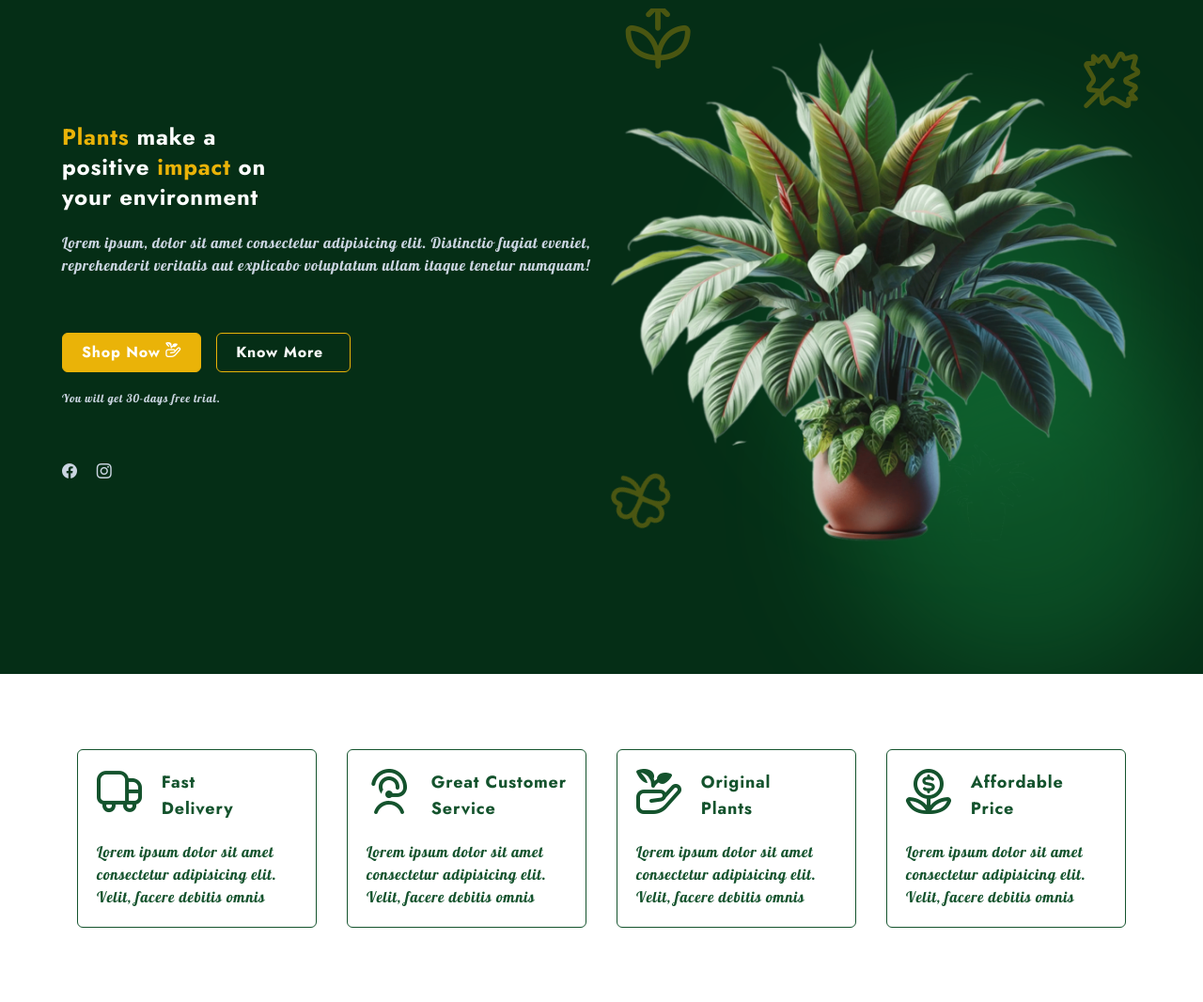
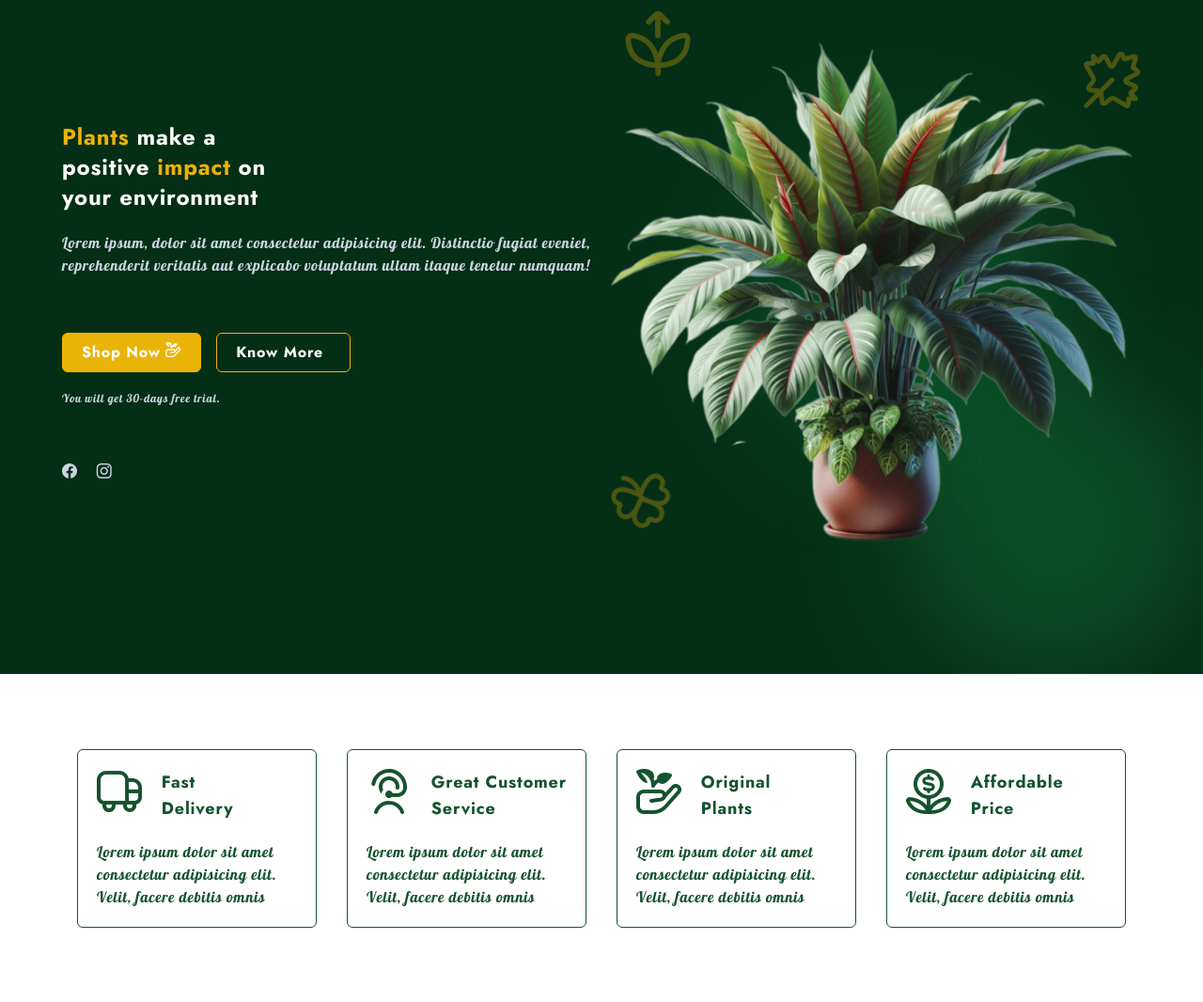
Before and after one commit to naembfh/endeavor, a Django app: page /add-review/ in a window 1280 px wide. Shown: the part 71-1137 px from the top of the page at 94% size. Run offline with Django 4.2, Linux system fonts and the light colour scheme; a user stored in the database is signed in; some libraries are stand-ins or nearby versions.

Commit message:
for deploy

```diff
--- a/Endeavor/settings.py
+++ b/Endeavor/settings.py
@@ -27,7 +27,11 @@ SECRET_KEY = 'django-insecure-rwdw-z8#$9=wyz04-xa9r=&ut25)y^o2sx-sknq=2%y)gse%sj
 DEBUG = True
 
 ALLOWED_HOSTS = ['endeavor-0mz9.onrender.com', 'localhost', '127.0.0.1']
-
+CSRF_TRUSTED_ORIGINS = [
+    'https://endeavor-0mz9.onrender.com',
+    'http://localhost',
+    'http://127.0.0.1',
+]
 
 # Application definition
 
--- a/templates/include/home/heroSection.html
+++ b/templates/include/home/heroSection.html
@@ -1,9 +1,9 @@
 {% load static %}
 <section class="relative">
-    <div class="w-56 h-56 bg-green-700 rounded-full blur-3xl -z-10 opacity-40 absolute top-1/2 left-1/2 transform translate-x-1/2 -translate-y-1/2 sm:w-64 sm:h-64 md:w-72 md:h-72 lg:w-80 lg:h-80 xl:w-96 xl:h-96">
+    <div class="w-48 h-48 bg-green-700 rounded-full blur-3xl -z-10 opacity-40 absolute top-1/2 left-1/2 transform translate-x-1/2 -translate-y-1/2 sm:w-56 sm:h-56 md:w-64 md:h-64 lg:w-72 lg:h-72 xl:w-80 xl:h-80">
     </div>
 
-    <div class="w-56 h-56 bg-green-700 rounded-full blur-3xl -z-10 opacity-40 absolute bottom-0 right-0 sm:w-64 sm:h-64 md:w-72 md:h-72 lg:w-80 lg:h-80 xl:w-96 xl:h-96">
+    <div class="w-48 h-48 bg-green-700 rounded-full blur-3xl -z-10 opacity-40 absolute bottom-0 right-0 sm:w-56 sm:h-56 md:w-64 md:h-64 lg:w-72 lg:h-72 xl:w-80 xl:h-80">
     </div>
 
     <div class="container mx-auto px-4">
@@ -39,14 +39,14 @@
             <div class="w-full relative lg:w-1/2">
                 <img src="{% static 'img/home.png' %}" alt="" class="w-full h-auto">
                 <!-- Leaf -->
-                <div class="absolute -top-8 right-0 opacity-30 animate-movingY sm:-top-10 md:-top-12 xl:top-5">
-                    <i class="fi fi-rr-leaf-maple text-5xl sm:text-6xl text-yellow-500"></i>
+                <div class="absolute -top-6 right-0 opacity-30 animate-movingY sm:-top-8 md:-top-10 lg:-top-12 xl:top-5">
+                    <i class="fi fi-rr-leaf-maple text-4xl sm:text-5xl md:text-6xl text-yellow-500"></i>
                 </div>
                 <div class="absolute bottom-0 left-0 opacity-30 xl:bottom-11 animate-rotating">
-                    <i class="fi fi-rr-three-leaf-clover text-5xl sm:text-6xl text-yellow-500"></i>
+                    <i class="fi fi-rr-three-leaf-clover text-4xl sm:text-5xl md:text-6xl text-yellow-500"></i>
                 </div>
-                <div class="absolute -top-8 left-5 opacity-30 lg:block animate-scalingUp">
-                    <i class="fi fi-rr-plant-growth text-5xl sm:text-6xl text-yellow-500"></i>
+                <div class="absolute -top-6 left-5 opacity-30 lg:block animate-scalingUp">
+                    <i class="fi fi-rr-plant-growth text-4xl sm:text-5xl md:text-6xl text-yellow-500"></i>
                 </div>
             </div>
         </div>
--- a/theme/static/css/dist/styles.css
+++ b/theme/static/css/dist/styles.css
@@ -939,6 +939,10 @@ select{
   right: -0px;
 }
 
+.-top-6{
+  top: -1.5rem;
+}
+
 .-z-10{
   z-index: -10;
 }
@@ -1091,6 +1095,10 @@ select{
   height: 14rem;
 }
 
+.h-48{
+  height: 12rem;
+}
+
 .max-h-\[25rem\]{
   max-height: 25rem;
 }
@@ -1157,6 +1165,10 @@ select{
 
 .w-screen{
   width: 100vw;
+}
+
+.w-48{
+  width: 12rem;
 }
 
 .max-w-2xl{
@@ -1717,6 +1729,10 @@ select{
 
 .italic{
   font-style: italic;
+}
+
+.leading-tight{
+  line-height: 1.25;
 }
 
 .text-blue-500{
@@ -2136,6 +2152,10 @@ h3{
     top: -2.5rem;
   }
 
+  .sm\:-top-8{
+    top: -2rem;
+  }
+
   .sm\:h-20{
     height: 5rem;
   }
@@ -2201,6 +2221,11 @@ h3{
     font-size: 1rem;
     line-height: 1.5rem;
   }
+
+  .sm\:text-5xl{
+    font-size: 3rem;
+    line-height: 1;
+  }
 }
 
 @media (min-width: 540px){
@@ -2208,6 +2233,10 @@ h3{
     top: -3rem;
   }
 
+  .md\:-top-10{
+    top: -2.5rem;
+  }
+
   .md\:mb-20{
     margin-bottom: 5rem;
   }
@@ -2290,6 +2319,11 @@ h3{
     font-size: 1.5rem;
     line-height: 2rem;
   }
+
+  .md\:text-6xl{
+    font-size: 3.75rem;
+    line-height: 1;
+  }
 }
 
 @media (min-width: 768px){
@@ -2297,6 +2331,10 @@ h3{
     position: static;
   }
 
+  .lg\:-top-12{
+    top: -3rem;
+  }
+
   .lg\:block{
     display: block;
   }
@@ -2311,6 +2349,10 @@ h3{
 
   .lg\:h-80{
     height: 20rem;
+  }
+
+  .lg\:h-72{
+    height: 18rem;
   }
 
   .lg\:max-h-\[25rem\]{
@@ -2354,6 +2396,10 @@ h3{
     width: 20rem;
   }
 
+  .lg\:w-72{
+    width: 18rem;
+  }
+
   .lg\:max-w-\[984px\]{
     max-width: 984px;
   }
@@ -2431,6 +2477,10 @@ h3{
     height: 24rem;
   }
 
+  .xl\:h-80{
+    height: 20rem;
+  }
+
   .xl\:w-1\/3{
     width: 33.333333%;
   }
@@ -2445,6 +2495,10 @@ h3{
 
   .xl\:w-96{
     width: 24rem;
+  }
+
+  .xl\:w-80{
+    width: 20rem;
   }
 
   .xl\:grid-cols-4{
```
